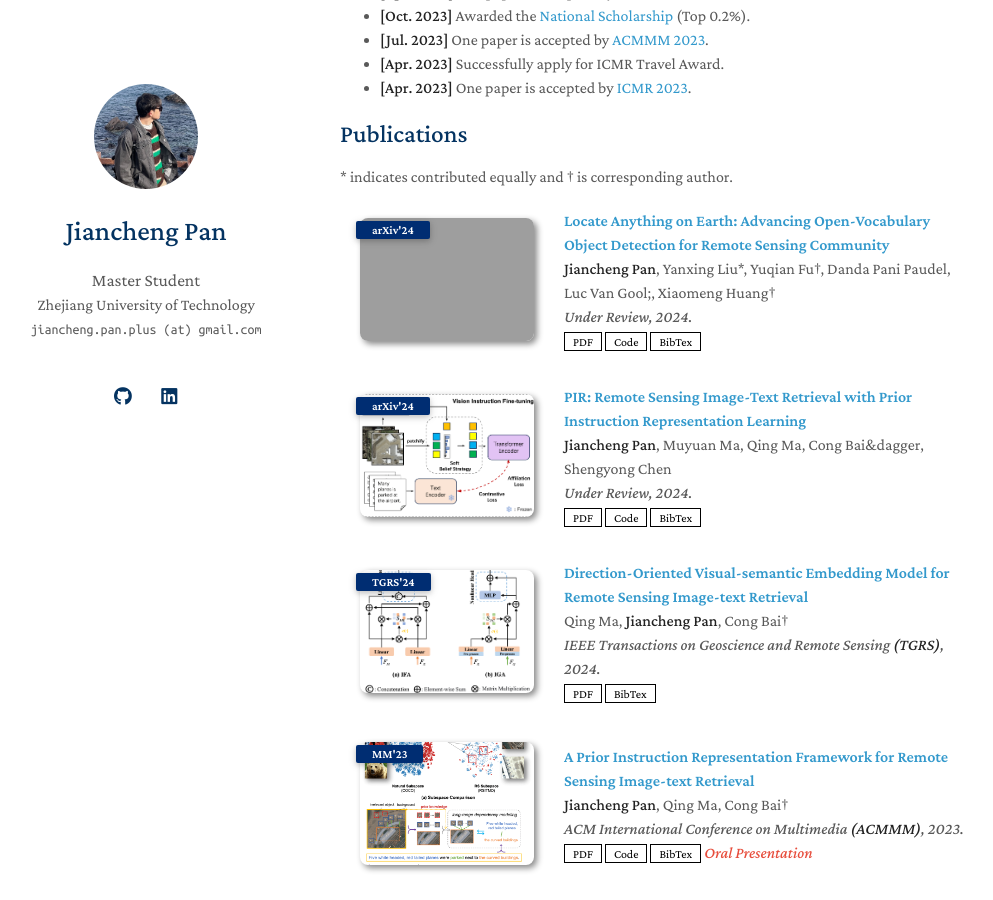
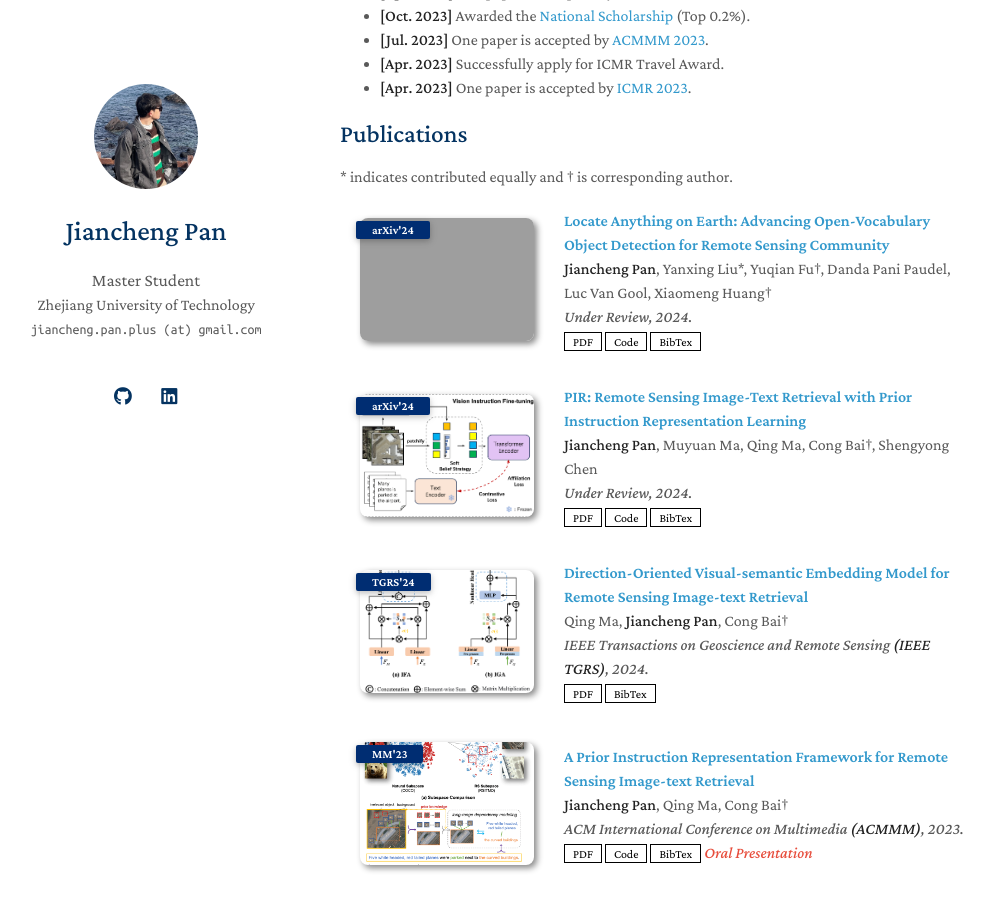
Before and after one commit to jaychempan/jaychempan.github.io, a Jekyll site: the page built from index.md, in a window 1280 px wide and 900 px high, scrolled down 470 px. Shown: the whole window, without its empty margins (130-1123 px from the left). Built offline with Jekyll 4.4.1, drawn with Linux system fonts in a browser that asks for light colours; a style sheet for code colours, icons or effects is not loaded; our own code applies the rules of GitHub Pages for plain Markdown files; grey boxes are pictures that could not be loaded.

Commit message:
update website

```diff
--- a/_data/publications.yml
+++ b/_data/publications.yml
@@ -1,7 +1,7 @@
 main:
 
   - title: "Locate Anything on Earth: Advancing Open-Vocabulary Object Detection for Remote Sensing Community"
-    authors: <strong>Jiancheng Pan</strong>, Yanxing Liu&ast;, Yuqian Fu&dagger;, Danda Pani Paudel, Luc Van Gool;, Xiaomeng Huang&dagger;
+    authors: <strong>Jiancheng Pan</strong>, Yanxing Liu&ast;, Yuqian Fu&dagger;, Danda Pani Paudel, Luc Van Gool, Xiaomeng Huang&dagger;
     conference_short: arXiv'24
     conference: Under Review, 2024.
     pdf: https://arxiv.org/abs/2405.10160
@@ -10,7 +10,7 @@ main:
     image: ./images/papers/lae.png
 
   - title: "PIR: Remote Sensing Image-Text Retrieval with Prior Instruction Representation Learning"
-    authors: <strong>Jiancheng Pan</strong>, Muyuan Ma, Qing Ma, Cong Bai&dagger, Shengyong Chen
+    authors: <strong>Jiancheng Pan</strong>, Muyuan Ma, Qing Ma, Cong Bai&dagger;, Shengyong Chen
     conference_short: arXiv'24
     conference: Under Review, 2024.
     pdf: https://arxiv.org/abs/2405.10160
@@ -21,7 +21,7 @@ main:
   - title: Direction-Oriented Visual-semantic Embedding Model for Remote Sensing Image-text Retrieval
     authors: Qing Ma, <strong>Jiancheng Pan</strong>, Cong Bai&dagger;
     conference_short: TGRS'24
-    conference: IEEE Transactions on Geoscience and Remote Sensing <strong>(TGRS)</strong>, 2024.
+    conference: IEEE Transactions on Geoscience and Remote Sensing <strong>(IEEE TGRS)</strong>, 2024.
     pdf: https://ieeexplore.ieee.org/document/10507076
     bibtex: ./bibx/ma2023direction.html
     image: ./images/papers/dove.png
```
